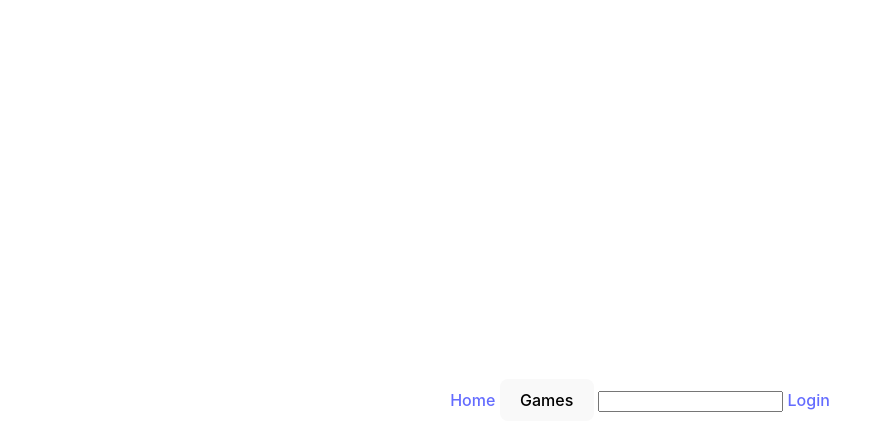
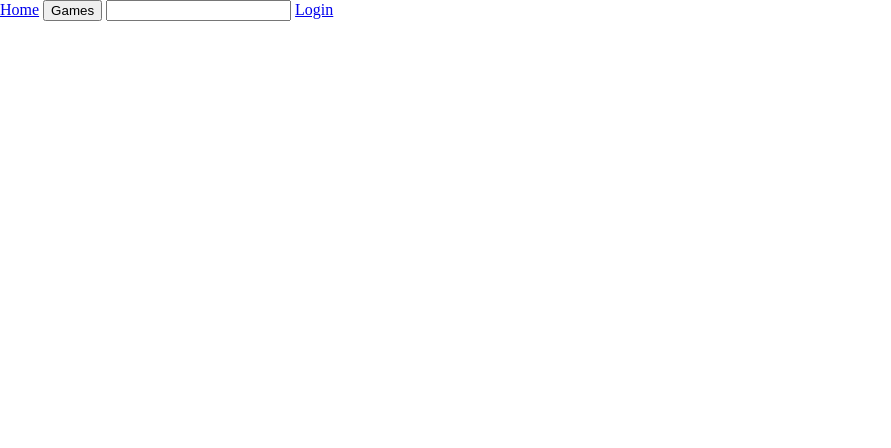
Before and after one commit to Molina-Q/svelte-wiki, a Svelte app in the folder frontend/: page / in a window 1280 px wide. Shown: the top 448 px of the page, without its empty margins (0-891 px from the left). Built offline with nearby package versions, Linux system fonts and the light colour scheme.

Commit message:
feat: update CSS variables and styles for improved theming and layout

```diff
--- a/frontend/src/app.css
+++ b/frontend/src/app.css
@@ -1,18 +1,28 @@
+
 :root {
-  font-family: Inter, system-ui, Avenir, Helvetica, Arial, sans-serif;
-  line-height: 1.5;
-  font-weight: 400;
+  --svg-white-01: rgb(246, 246, 233);
+  --svg-white-02: rgb(244, 243, 230);
+  --svg-white-03: rgb(241, 240, 228);
+  --svg-white-04: rgb(239, 238, 225);
+  --svg-white-05: rgb(236, 235, 223);
+  --svg-white-06: rgb(234, 233, 220);
+  --svg-blue: rgb(5, 0, 78);
+  --svg-white: rgb(249, 248, 235);
 
-  color-scheme: light dark;
-  color: rgba(255, 255, 255, 0.87);
-  background-color: #242424;
 
-  font-synthesis: none;
-  text-rendering: optimizeLegibility;
-  -webkit-font-smoothing: antialiased;
-  -moz-osx-font-smoothing: grayscale;
 }
 
+body {
+  padding: 0;
+  margin: 0;
+  box-sizing: border-box;
+}
+
+.square {
+  transition: fill 1s ease; /* Example of a custom easing */
+}
+
+/*
 a {
   font-weight: 500;
   color: #646cff;
@@ -76,4 +86,4 @@ button:focus-visible {
   button {
     background-color: #f9f9f9;
   }
-}
+} */
```
